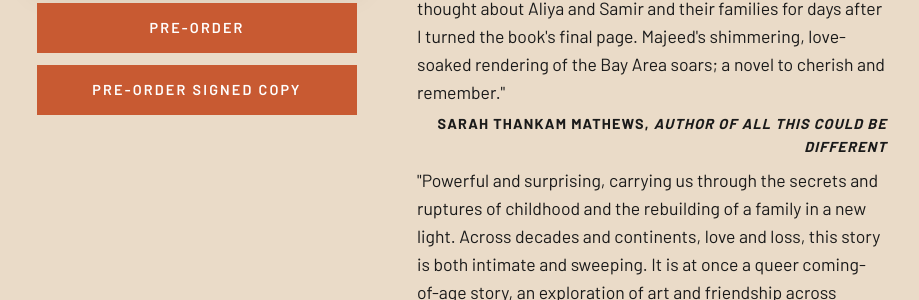
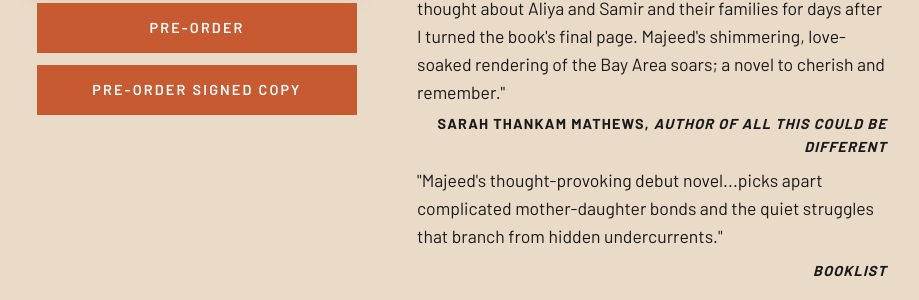
Before and after one commit to yasmaj/yasmaj.com, a plain HTML site: page novel.html in a window 1280 px wide. Both pictures are taken after a click on the button "PRAISE". Shown: the part 500-800 px from the top of the page, without its empty margins (178-1097 px from the left). Drawn offline with Linux system fonts and the light colour scheme.

Commit message:
Update novel.html

```diff
--- a/novel.html
+++ b/novel.html
@@ -355,6 +355,13 @@
                                <div class="blurb-author">Sarah Thankam Mathews, <em>author of All This Could Be Different</em></div>
             </div>
 
+
+
+                    <div class="blurb-text">"Majeed's thought-provoking debut novel...picks apart complicated mother-daughter bonds and the quiet struggles that branch from hidden undercurrents."
+</div>
+                    <div class="blurb-author"> <em>Booklist</em></div>
+                </div>
+
                     <div class="blurb-text">"Powerful and surprising, carrying us through the secrets and ruptures of childhood and the rebuilding of a family in a new light. Across decades and continents, love and loss, this story is both intimate and sweeping. It is at once a queer coming-of-age story, an exploration of art and friendship across decades, and a poignant consideration of diaspora, return, and what it might take to start again."
 </div>
                     <div class="blurb-author">— Eliana Ramage, <em>author of To the Moon and Back</em></div>
```
